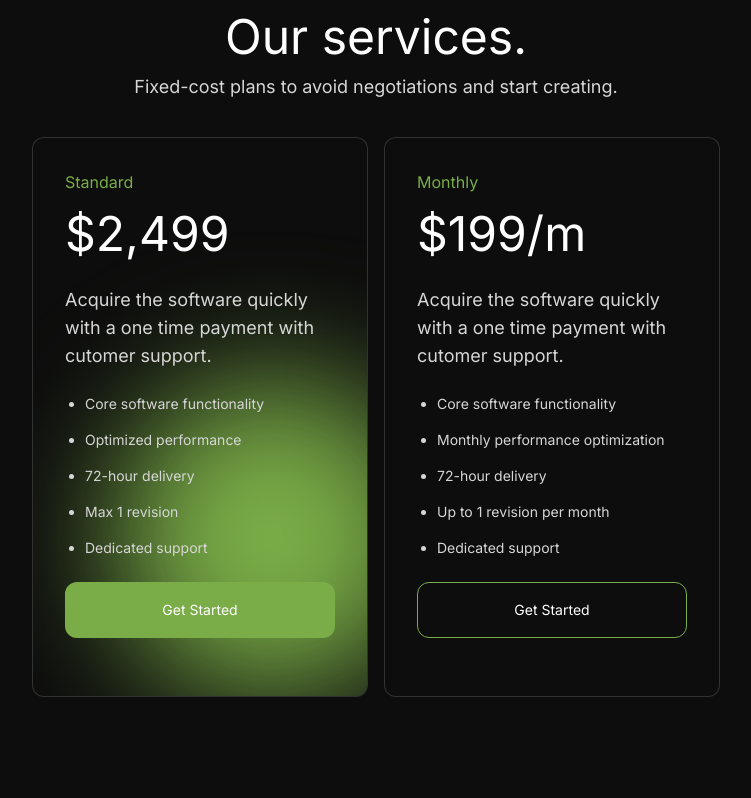
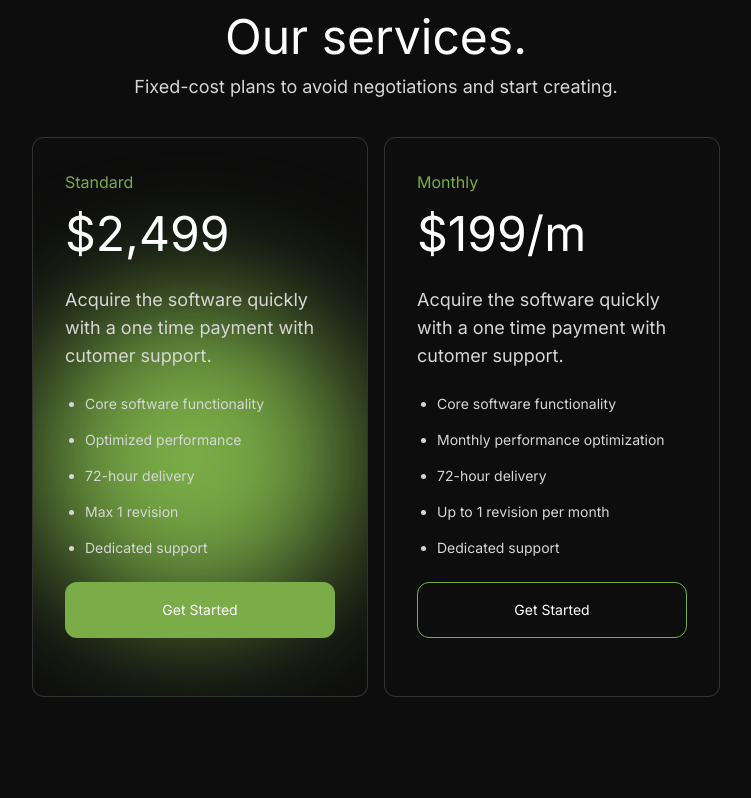
Before and after one commit to EbadullahSiddiqi/Kenjen, a React (Vite) app in the folder Kenjen/: page / in a window 1280 px wide. Shown: the part 3659-4457 px from the top of the page, without its empty margins (264-1015 px from the left). Built offline with nearby package versions, Linux system fonts and the light colour scheme; a web font is replaced by a local one.

Commit message:
some changes

```diff
--- a/Kenjen/src/index.css
+++ b/Kenjen/src/index.css
@@ -117,8 +117,8 @@ body {
 }
 
 .service-grad {
-  top: 15rem;
-  left: 5rem;
+  top: 10rem;
+  left: 0rem;
   height: 20rem;
   width: 20rem;
 }
```
